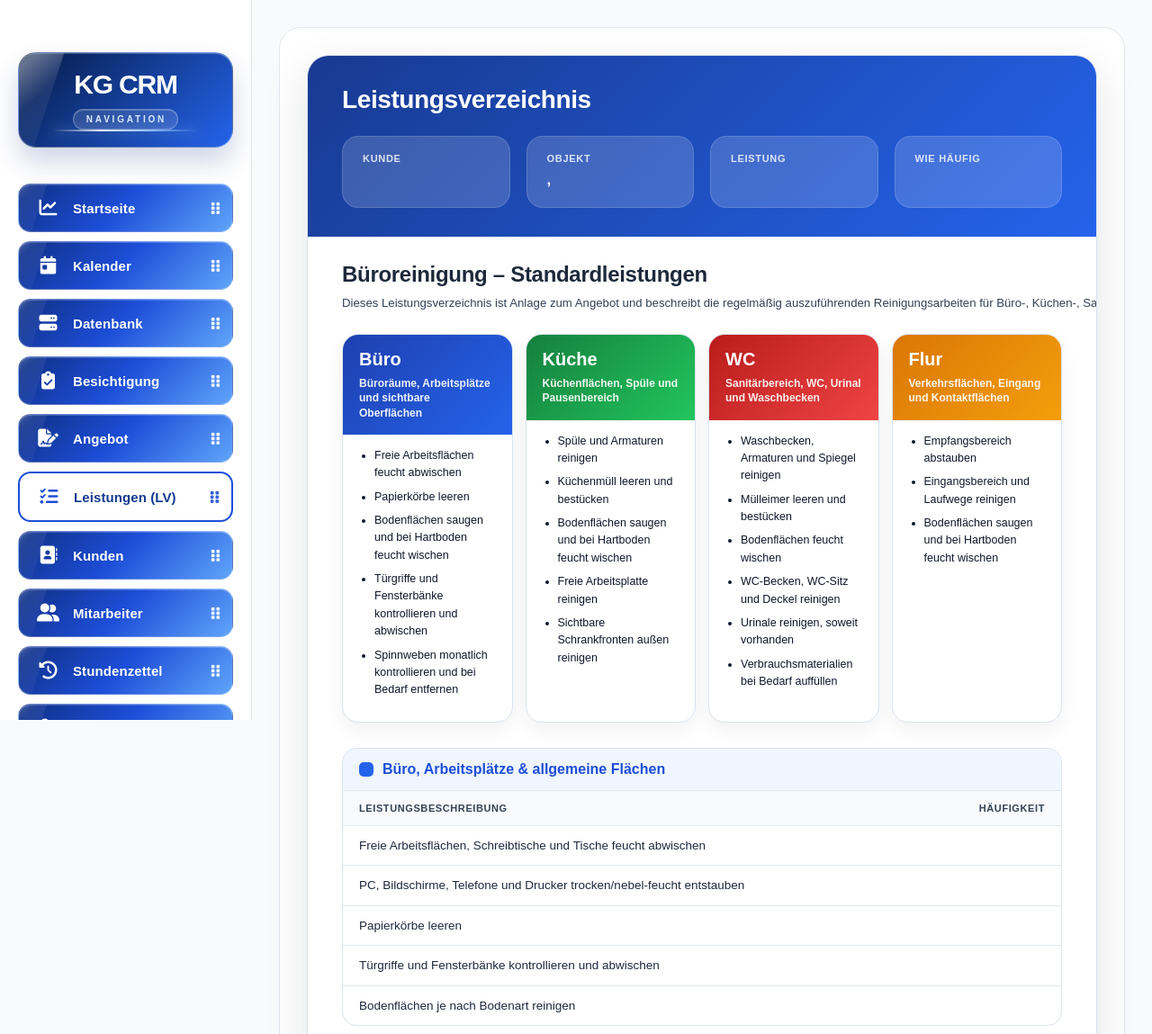
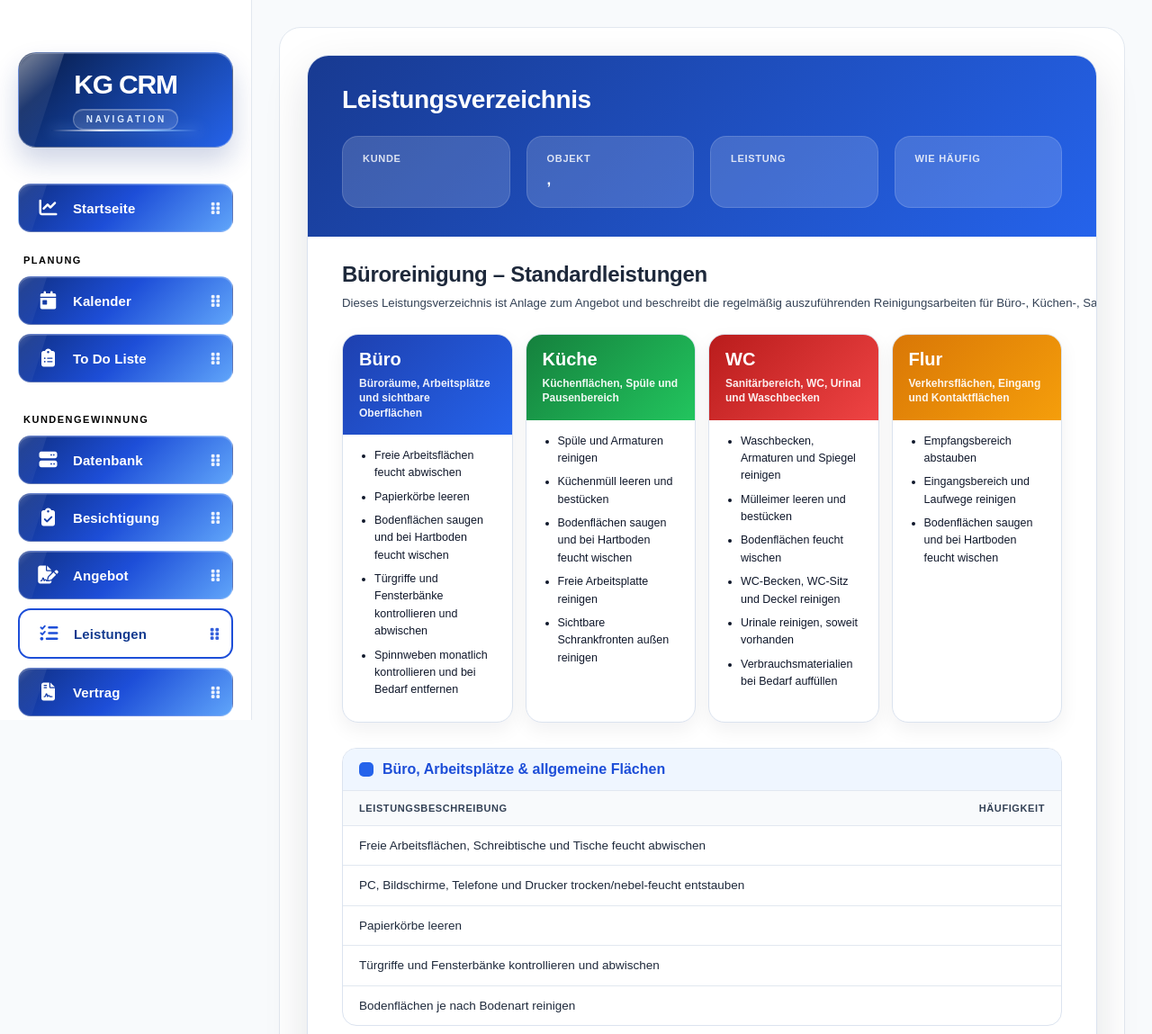
Before and after one commit to kg-portal/kg-portal, a Flask app: page /leistungsverzeichnis in a window 1280 px wide. Shown: the top 1149 px of the page at 90% size. Run offline with Flask 3, Linux system fonts and the light colour scheme; the visitor is signed in with stand-in values (Sample User, id 1).

Commit message:
Update base.html

```diff
--- a/templates/base.html
+++ b/templates/base.html
@@ -175,9 +175,58 @@
         }
 
         .portal-nav-list {
+
+        }
+
+        .portal-nav-section-title {
+            font-size:11px;
+            font-weight:700;
+            letter-spacing:1.5px;
+            color:var(--kg-muted);
+            margin:0 0 3px 6px;
+            text-transform:uppercase;
+        }
+
+        .portal-nav-group-title {
+            color:#000000;
+            font-size:11px;
+            font-weight:900;
+            letter-spacing:1.5px;
+            text-transform:uppercase;
+            margin:0 0 12px 6px;
+            line-height:1;
+            user-select:none;
+            flex-shrink:0;
+        }
+
+        .portal-nav-list {
             display:flex;
             flex-direction:column;
             width:100%;
+        }
+
+        .portal-nav-item {
+
+        }
+
+        .portal-nav-item[data-nav-key="startseite"] {
+            margin-bottom:26px;
+        }
+
+        .portal-nav-item[data-nav-key="todo"] {
+            margin-bottom:36px;
+        }
+
+        .portal-nav-item[data-nav-key="vertrag"] {
+            margin-bottom:36px;
+        }
+
+        .portal-nav-item[data-nav-key="kunden"] {
+            margin-bottom:36px;
+        }
+
+        .portal-nav-item[data-nav-key="vertretung"] {
+            margin-bottom:36px;
         }
 
         .portal-nav-item {
@@ -313,7 +362,6 @@
             filter:none;
         }
 
-        /* Profesyonel CRM İkon Renkleri */
         .icon-blue { color:#3b82f6; }
         .icon-orange { color:#f59e0b; }
         .icon-purple { color:#8b5cf6; }
@@ -343,9 +391,6 @@
             overflow:visible;
         }
 
-/* =====================================================
-           Bölüm 1- MOBİL VE TABLET UYUMLULUK AYARLARI
-           ===================================================== */
         @media (max-width:1024px) {
             .portal-sidebar {
                 position:relative;
@@ -390,10 +435,19 @@
                 <i class="fa-solid fa-grip-vertical portal-drag-handle"></i>
             </a>
 
+            <div class="portal-nav-group-title" id="planungTitle">Planung</div>
+
             <a class="portal-nav-item {% if request.path == '/kalender' %}active{% endif %}" href="/kalender" data-nav-key="kalender">
                 <span class="portal-nav-content"><i class="fa-solid fa-calendar-day icon-orange"></i> Kalender</span>
                 <i class="fa-solid fa-grip-vertical portal-drag-handle"></i>
             </a>
+
+            <a class="portal-nav-item {% if request.path.startswith('/todo') %}active{% endif %}" href="/todo" data-nav-key="todo">
+                <span class="portal-nav-content"><i class="fa-solid fa-clipboard-list icon-pink"></i> To Do Liste</span>
+                <i class="fa-solid fa-grip-vertical portal-drag-handle"></i>
+            </a>
+
+            <div class="portal-nav-group-title" id="kundengewinnungTitle">Kundengewinnung</div>
 
             <a class="portal-nav-item {% if request.path.startswith('/datenbank') %}active{% endif %}" href="/datenbank" data-nav-key="datenbank">
                 <span class="portal-nav-content"><i class="fa-solid fa-server icon-purple"></i> Datenbank</span>
@@ -411,14 +465,23 @@
             </a>
 
             <a class="portal-nav-item {% if request.path.startswith('/leistungsverzeichnis') %}active{% endif %}" href="/leistungsverzeichnis" data-nav-key="leistungsverzeichnis">
-                <span class="portal-nav-content"><i class="fa-solid fa-list-check icon-indigo"></i> Leistungen (LV)</span>
+                <span class="portal-nav-content"><i class="fa-solid fa-list-check icon-indigo"></i> Leistungen</span>
                 <i class="fa-solid fa-grip-vertical portal-drag-handle"></i>
             </a>
+
+            <a class="portal-nav-item {% if request.path.startswith('/vertrag') %}active{% endif %}" href="/vertrag" data-nav-key="vertrag">
+                <span class="portal-nav-content"><i class="fa-solid fa-file-contract icon-green"></i> Vertrag</span>
+                <i class="fa-solid fa-grip-vertical portal-drag-handle"></i>
+            </a>
+
+            <div class="portal-nav-group-title" id="kundenverwaltungTitle">Kundenverwaltung</div>
 
             <a class="portal-nav-item {% if request.path.startswith('/kunden') %}active{% endif %}" href="/kunden" data-nav-key="kunden">
                 <span class="portal-nav-content"><i class="fa-solid fa-address-book icon-cyan"></i> Kunden</span>
                 <i class="fa-solid fa-grip-vertical portal-drag-handle"></i>
             </a>
+
+            <div class="portal-nav-group-title" id="personalTitle">Personal</div>
 
             <a class="portal-nav-item {% if request.path.startswith('/mitarbeiter') %}active{% endif %}" href="/mitarbeiter" data-nav-key="mitarbeiter">
                 <span class="portal-nav-content"><i class="fa-solid fa-user-group icon-indigo"></i> Mitarbeiter</span>
@@ -435,24 +498,14 @@
                 <i class="fa-solid fa-grip-vertical portal-drag-handle"></i>
             </a>
 
+            <div class="portal-nav-group-title" id="finanzenTitle">Finanzen</div>
+
             <a class="portal-nav-item {% if request.path.startswith('/buchhaltung') %}active{% endif %}" href="/buchhaltung" data-nav-key="buchhaltung">
                 <span class="portal-nav-content"><i class="fa-solid fa-vault icon-red"></i> Buchhaltung</span>
                 <i class="fa-solid fa-grip-vertical portal-drag-handle"></i>
             </a>
-
-            <a class="portal-nav-item {% if request.path.startswith('/todo') %}active{% endif %}" href="/todo" data-nav-key="todo">
-                <span class="portal-nav-content"><i class="fa-solid fa-clipboard-list icon-pink"></i> To Do Liste</span>
-                <i class="fa-solid fa-grip-vertical portal-drag-handle"></i>
-            </a>
         </nav>
 
-<!--
-..........................................................................................................
-..........................................................................................................
-.......... 🟦 Bölüm 2: Iscilere otomatik stundenzettel uyarisi gönder....................................
-..........................................................................................................
-..........................................................................................................
--->
     </aside>
 
     <main class="portal-main">
@@ -470,29 +523,65 @@ if ('serviceWorker' in navigator) {
 }
 </script>
 
-<!--
-..........................................................................................................
-..........................................................................................................
-.......... 🟦 Bölüm 3: Kaydirmalari Kaydetme Fonksiyonu..................................................
-..........................................................................................................
-..........................................................................................................
--->
-
 <script src="https://cdn.jsdelivr.net/npm/sortablejs@latest/Sortable.min.js"></script>
 
 <script>
 document.addEventListener('DOMContentLoaded', function () {
     const nav = document.getElementById('portalNavSortable');
-    if (!nav || typeof Sortable === 'undefined') return;
+    if (!nav) return;
 
     const storageKey = 'kgPortalNavOrder';
-    const savedOrder = JSON.parse(localStorage.getItem(storageKey) || '[]');
+    localStorage.removeItem(storageKey);
 
-    if (savedOrder.length) {
-        savedOrder.forEach(function (key) {
-            const item = nav.querySelector('[data-nav-key="' + key + '"]');
-            if (item) nav.appendChild(item);
-        });
+    const fixedOrder = [
+        'startseite',
+        'kalender',
+        'todo',
+        'datenbank',
+        'besichtigung',
+        'angebot',
+        'leistungsverzeichnis',
+        'vertrag',
+        'kunden',
+        'mitarbeiter',
+        'stundenzettel',
+        'vertretung',
+        'buchhaltung'
+    ];
+
+    fixedOrder.forEach(function (key) {
+        const item = nav.querySelector('[data-nav-key="' + key + '"]');
+        if (item) nav.appendChild(item);
+    });
+
+    const planungTitle = document.getElementById('planungTitle');
+    const kalenderItem = nav.querySelector('[data-nav-key="kalender"]');
+    if (planungTitle && kalenderItem) {
+        nav.insertBefore(planungTitle, kalenderItem);
+    }
+
+    const kundengewinnungTitle = document.getElementById('kundengewinnungTitle');
+    const datenbankItem = nav.querySelector('[data-nav-key="datenbank"]');
+    if (kundengewinnungTitle && datenbankItem) {
+        nav.insertBefore(kundengewinnungTitle, datenbankItem);
+    }
+
+    const kundenverwaltungTitle = document.getElementById('kundenverwaltungTitle');
+    const kundenItem = nav.querySelector('[data-nav-key="kunden"]');
+    if (kundenverwaltungTitle && kundenItem) {
+        nav.insertBefore(kundenverwaltungTitle, kundenItem);
+    }
+
+    const personalTitle = document.getElementById('personalTitle');
+    const mitarbeiterItem = nav.querySelector('[data-nav-key="mitarbeiter"]');
+    if (personalTitle && mitarbeiterItem) {
+        nav.insertBefore(personalTitle, mitarbeiterItem);
+    }
+
+    const finanzenTitle = document.getElementById('finanzenTitle');
+    const buchhaltungItem = nav.querySelector('[data-nav-key="buchhaltung"]');
+    if (finanzenTitle && buchhaltungItem) {
+        nav.insertBefore(finanzenTitle, buchhaltungItem);
     }
 
     const currentPath = window.location.pathname || '/';
@@ -507,19 +596,6 @@ document.addEventListener('DOMContentLoaded', function () {
     if (!nav.querySelector('.portal-nav-item.active') && navItems.length) {
         navItems[0].classList.add('active');
     }
-
-    new Sortable(nav, {
-        animation:150,
-        handle:'.portal-drag-handle',
-        ghostClass:'portal-nav-ghost',
-        chosenClass:'portal-nav-chosen',
-        onEnd:function () {
-            const order = Array.from(nav.querySelectorAll('.portal-nav-item'))
-                .map(function (item) { return item.dataset.navKey; })
-                .filter(Boolean);
-            localStorage.setItem(storageKey, JSON.stringify(order));
-        }
-    });
 });
 </script>
 
```
